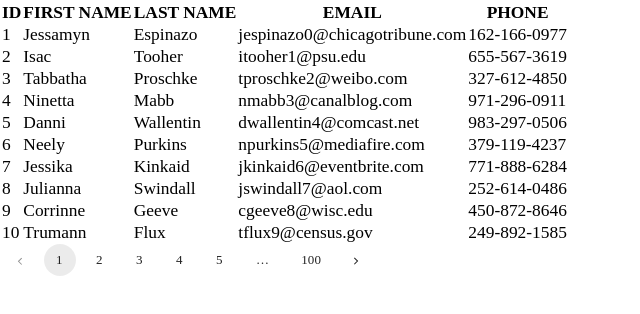
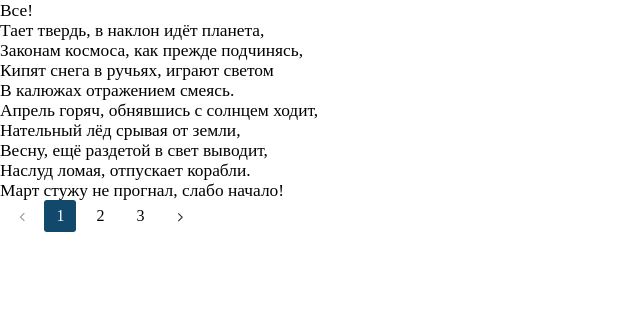
Before and after one commit to vovchik519/vitaminFull, a React (Create React App) app in the folder frontend/: page /test in a window 1280 px wide. Shown: the top 314 px of the page, without its empty margins (0-640 px from the left). Built offline with nearby package versions, Linux system fonts and the light colour scheme; a web font is replaced by a local one.

Commit message:
added pagination

```diff
--- a/frontend/src/components/Pagination/Pagination.jsx
+++ b/frontend/src/components/Pagination/Pagination.jsx
@@ -33,17 +33,17 @@ const Pagination = props => {
 
     let lastPage = paginationRange[paginationRange.length - 1];
     return (
-        <ul
-            className={classnames('pagination-container', { [className]: className })}
-        >
-            <li
+        <div
+            className={classnames('pagination-container', { [className]: className })}>
+            <button
                 className={classnames('pagination-item', {
                     disabled: currentPage === 1
                 })}
                 onClick={onPrevious}
             >
                 <div className="arrow left" />
-            </li>
+            </button>
+            <ul>
                 {paginationRange.map(pageNumber => {
                     if (pageNumber === DOTS) {
                         return <li className="pagination-item dots">&#8230;</li>;
@@ -60,15 +60,16 @@ const Pagination = props => {
                         </li>
                     );
                 })}
-            <li
+            </ul>
+            <button
                 className={classnames('pagination-item', {
                     disabled: currentPage === lastPage
                 })}
                 onClick={onNext}
             >
                 <div className="arrow right" />
-            </li>
-        </ul>
+            </button>
+        </div>
     );
 };
 
--- a/frontend/src/components/Pagination/Pagination.scss
+++ b/frontend/src/components/Pagination/Pagination.scss
@@ -1,40 +1,46 @@
 .pagination-container {
     display: flex;
+    ul {
+        display: flex;
         list-style-type: none;
-
+    }
     .pagination-item {
         padding: 0 12px;
         height: 32px;
         text-align: center;
         margin: auto 4px;
-    color: rgba(0, 0, 0, 0.87);
         display: flex;
-    box-sizing: border-box;
+        padding: 2px 12px;
         align-items: center;
-    letter-spacing: 0.01071em;
-    border-radius: 16px;
-    line-height: 1.43;
-    font-size: 13px;
+        border-radius: 3px;
         min-width: 32px;
-
+        color: black;
+        font-family: "PT Root UI";
+        font-size: 16px;
+        line-height: 150%;
         &.dots:hover {
             background-color: transparent;
             cursor: default;
         }
         &:hover {
-      background-color: rgba(0, 0, 0, 0.04);
+            background-color: #12476b40;
             cursor: pointer;
         }
 
         &.selected {
-      background-color: rgba(0, 0, 0, 0.08);
+            color: white;
+            background-color: #12486b;
         }
 
+        .arrow:hover {
+            background-color: transparent;
+            cursor: pointer;
+        }
         .arrow {
             &::before {
                 position: relative;
                 /* top: 3pt; Uncomment this to lower the icons as requested in comments*/
-        content: '';
+                content: "";
                 /* By using an em scale, the arrows will size with the font */
                 display: inline-block;
                 width: 0.4em;
@@ -51,7 +57,6 @@
                 transform: rotate(45deg);
             }
         }
-
         &.disabled {
             pointer-events: none;
 
@@ -59,11 +64,18 @@
                 border-right: 0.12em solid rgba(0, 0, 0, 0.43);
                 border-top: 0.12em solid rgba(0, 0, 0, 0.43);
             }
-
             &:hover {
                 background-color: transparent;
                 cursor: default;
             }
         }
     }
+    button.pagination-item,
+    button.pagination-item:hover {
+        background-color: transparent;
+        border: 1px solid transparent;
     }
+    button.pagination-item:hover {
+        border-color: black;
+    }
+}
--- a/frontend/src/components/TestApp/TestApp.jsx
+++ b/frontend/src/components/TestApp/TestApp.jsx
@@ -1,48 +1,53 @@
 import React, { useState, useMemo } from 'react';
 import Pagination from './../Pagination/Pagination';
-import data from './mock-data.json';
 
 let PageSize = 10;
 
 export default function TestApp() {
+    const poemArray = [
+        "Все!",
+        "Тает твердь, в наклон идёт планета,",
+        "Законам космоса, как прежде подчинясь,",
+        "Кипят снега в ручьях, играют светом",
+        "В калюжах отражением смеясь.",
+        "Апрель горяч, обнявшись с солнцем ходит,",
+        "Нательный лёд срывая от земли,",
+        "Весну, ещё раздетой в свет выводит,",
+        "Наслуд ломая, отпускает корабли.",
+        "Март стужу не прогнал, слабо начало!",
+        "Зима при нём гуляла в дыгыле!",
+        "Морозом ночью северным дышала,",
+        "Была студёна, будто в феврале.",
+        "А нынче гам стоит, тревожит душу,",
+        "Воробушки гладят, осыпали ивняк,",
+        "Перебирает важно лапками крякуша,",
+        "Заманивая селезня в овраг.",
+        "Все ожило, иль заново родиться",
+        "Веками повториться вновь и вновь,",
+        "Зима в Весну, из снега превратиться,",
+        "Даря надежду, веру, и любовь."
+    ];
     const [currentPage, setCurrentPage] = useState(1);
 
     const currentTableData = useMemo(() => {
         const firstPageIndex = (currentPage - 1) * PageSize;
         const lastPageIndex = firstPageIndex + PageSize;
-        return data.slice(firstPageIndex, lastPageIndex);
+        return poemArray.slice(firstPageIndex, lastPageIndex);
     }, [currentPage]);
 
     return (
         <>
-            <table>
-                <thead>
-                    <tr>
-                        <th>ID</th>
-                        <th>FIRST NAME</th>
-                        <th>LAST NAME</th>
-                        <th>EMAIL</th>
-                        <th>PHONE</th>
-                    </tr>
-                </thead>
-                <tbody>
-                    {currentTableData.map(item => {
-                        return (
-                            <tr>
-                                <td>{item.id}</td>
-                                <td>{item.first_name}</td>
-                                <td>{item.last_name}</td>
-                                <td>{item.email}</td>
-                                <td>{item.phone}</td>
-                            </tr>
-                        );
-                    })}
-                </tbody>
-            </table>
+            {currentTableData.map((item, index) => {
+                return (
+                    <div key={index}>
+                        <p>{item}</p>
+                    </div>
+                );
+            })}
             <Pagination
                 className="pagination-bar"
                 currentPage={currentPage}
-                totalCount={data.length}
+                totalCount={poemArray.length}
                 pageSize={PageSize}
                 onPageChange={page => setCurrentPage(page)}
             />
--- a/frontend/src/pages/PoemItem/PoemItem.jsx
+++ b/frontend/src/pages/PoemItem/PoemItem.jsx
@@ -1,4 +1,4 @@
-import React, { useRef, useState, useEffect } from 'react';
+import React, { useRef, useState, useEffect, useMemo } from 'react';
 
 import styles from './PoemItem.module.scss';
 
@@ -10,6 +10,7 @@ import PoemSection from '../../components/PoemSection/PoemSection';
 import Header from './../../components/Header/Header';
 import Footer from './../../components/Footer/Footer';
 import Error from '../../components/Error/Error';
+import Pagination from './../../components/Pagination/Pagination';
 
 const PoemItem = () => {
     let server = 'http://localhost:1337'
@@ -58,13 +59,20 @@ const PoemItem = () => {
                 setArticlesParagraphIndents(articlesParagraphIndentsArray)
                 setArticlesId(articlesIdArray)
                 setArticlesType(articlesTypeArray)
+                for (let i = 0; i < 99; i++) {
+                    if (articlesIdArray[i] == window.location.hash.substring(1)) {
+                        setArticlesPagination(articlesParagraphArray[i])
+                        setArticlesTypePagination(articlesTypeArray[i])
+                    }
+                }
+                console.log(articlesParagraphArray)
             } catch (e) {
                 console.log(e);
             }
         }
         fetchData();
     }, []);
-
+    // articlesType[index] === true ? setPageSize(2) : setPageSize(25)
     // article
     const [articlesId, setArticlesId] = useState([]);
     const [articlesType, setArticlesType] = useState([]);
@@ -76,7 +84,27 @@ const PoemItem = () => {
             window.location.reload();
         }, 0)
     };
-
+    const [PageSize, setPageSize] = useState(25);
+    const [currentPage, setCurrentPage] = useState(1);
+    const [articlesPagination, setArticlesPagination] = useState([]);
+    const [articlesTypePagination, setArticlesTypePagination] = useState(false);
+    useEffect(() => {
+        if (articlesTypePagination === true) {
+            if (window.innerWidth >= 580) {
+                setPageSize(8)
+            } else {
+                setPageSize(5)
+            }
+        } else {
+            setPageSize(25)
+        }
+    }, [articlesTypePagination])
+    console.log(window.innerWidth)
+    const currentTableData = useMemo(() => {
+        const firstPageIndex = (currentPage - 1) * PageSize;
+        const lastPageIndex = firstPageIndex + PageSize;
+        return articlesPagination.slice(firstPageIndex, lastPageIndex);
+    }, [PageSize, currentPage, articlesPagination]);
     return (
         <>
             <Header />
@@ -84,42 +112,32 @@ const PoemItem = () => {
                 {articlesId.map((blockId, index) => (
                     blockId == window.location.hash.substring(1) ? (
                         <div key={index}>
-                            {articlesType[index] === true ?
-                                <section className={styles.wrapperTwo}>
+                            <section className={articlesType[index] === true ? styles.wrapperTwo : styles.wrapper}>
                                 <div className="container">
-
-                                        <div className={styles.blockTwo}>
+                                    <div className={articlesType[index] === true ? styles.blockTwo : styles.block}>
                                         <h2>
                                             {articlesTitle[index]}
                                         </h2>
                                         <div className={styles.text}>
-                                                {articlesParagraph[index].map((textId, textIndex) => (
+                                            {currentTableData.map((textId, textIndex) => {
+                                                return (
                                                     <p key={textIndex} className={articlesParagraphIndents[index][textIndex] === true ? '' : 'indent'}>
-                                                        {articlesParagraph[index][textIndex]}
-                                                    </p>
-                                                ))}
+                                                        {textId}</p>
+                                                );
+                                            })}
+                                            <div className={styles.paginationWrapper}>
+                                            <Pagination
+                                                className="pagination-bar"
+                                                currentPage={currentPage}
+                                                totalCount={articlesPagination.length}
+                                                pageSize={PageSize}
+                                                onPageChange={page => setCurrentPage(page)}
+                                                />
                                                 </div>
-                                        </div>
-                                    </div>
-                                </section> :
-                                <section className={styles.wrapper}>
-                                    <div className="container">
-
-                                        <div className={styles.block}>
-                                            <h2>
-                                                {articlesTitle[index]}
-                                            </h2>
-                                            <div className={styles.text}>
-                                                {articlesParagraph[index].map((textId, textIndex) => (
-                                                    <p key={textIndex} className={articlesParagraphIndents[index][textIndex] === true ? '' : 'indent'}>
-                                                        {articlesParagraph[index][textIndex]}
-                                                    </p>
-                                                ))}
                                         </div>
                                     </div>
                                 </div>
                             </section>
-                            }
                         </div>
                     ) : null
                 ))}
--- a/frontend/src/pages/PoemItem/PoemItem.module.scss
+++ b/frontend/src/pages/PoemItem/PoemItem.module.scss
@@ -88,6 +88,11 @@
         letter-spacing: 0.54px;
     }
 }
+.paginationWrapper{
+    display: flex;
+    justify-content: center;
+    margin-top: clamp(30px, calc(3.4375rem + ((1vw - 12.8px) * 2.6042)), 55px);
+}
 @media (max-width: 1024px) {
     .wrapper {
         padding-left: 0;
```
Lines whose indentation alone changed are shown as unchanged.
